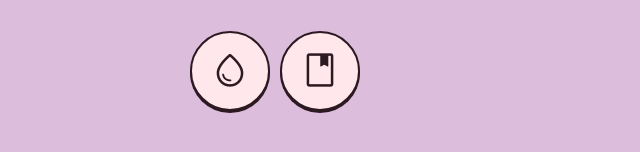
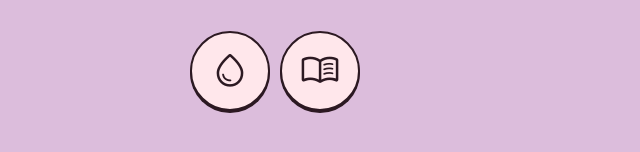
Before and after one commit to Achorn/floatingAnimation, a plain HTML site: page index.html in a window 1280 px wide. Shown: the part 574-726 px from the top of the page, 365-1005 px from the left. Drawn offline with nearby package versions, Linux system fonts and the light colour scheme.

Commit message:
updated goodle icon book

```diff
--- a/index.html
+++ b/index.html
@@ -33,7 +33,7 @@
         <span class="material-symbols-rounded"> water_drop </span>
       </button>
       <button id="mob-read-btn" class="mob-btn">
-        <span class="material-symbols-rounded"> book </span>
+        <span class="material-symbols-rounded">menu_book </span>
       </button>
     </div>
     <script src="script.js"></script>
```
